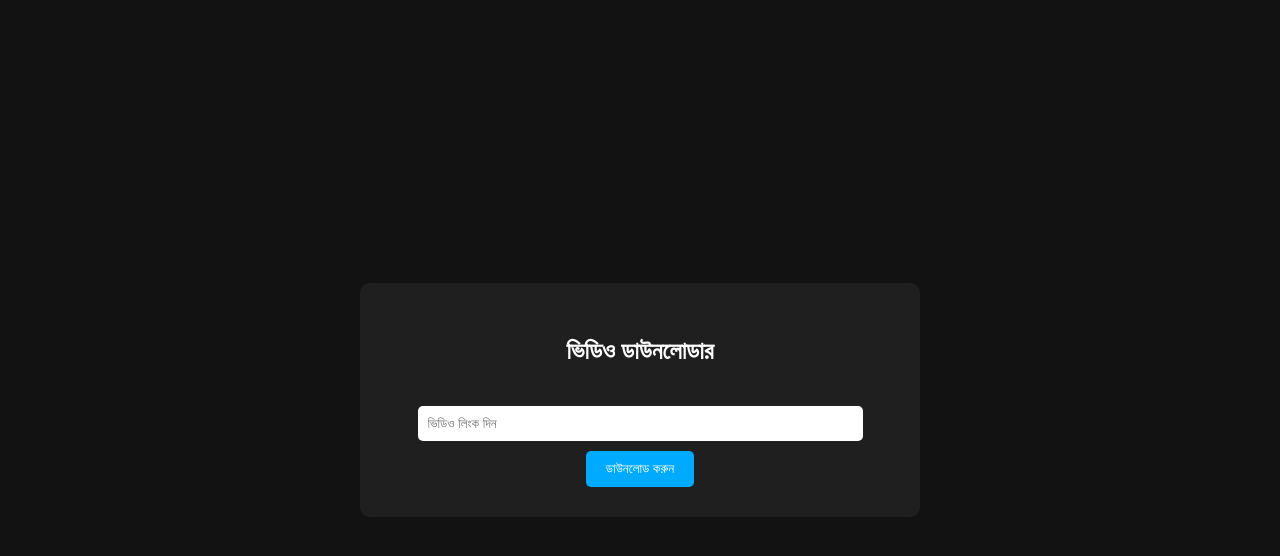
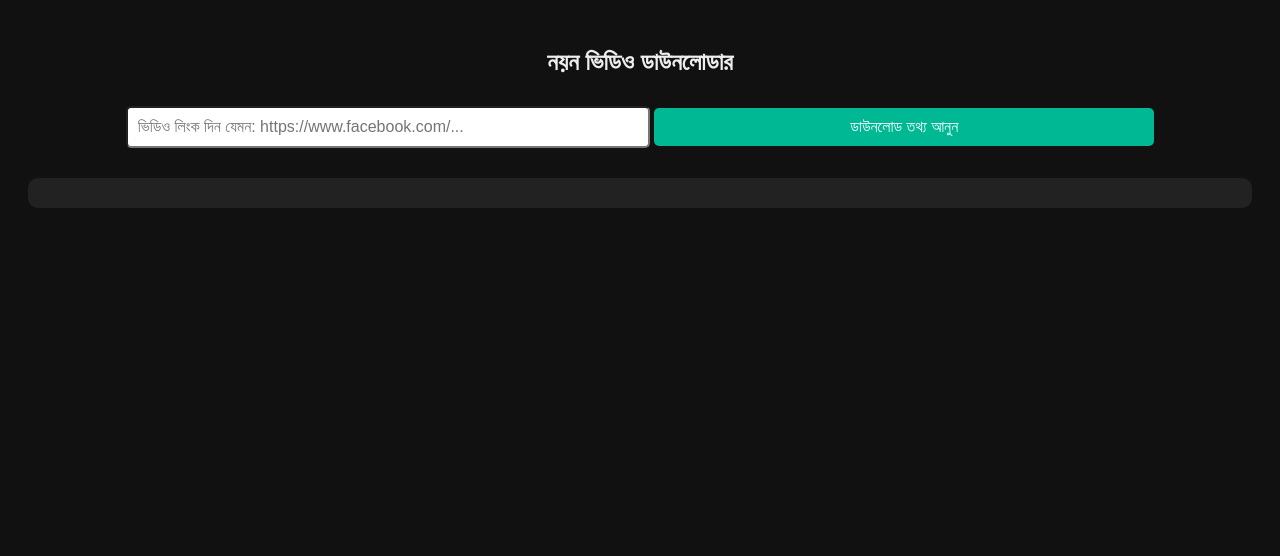
Before and after one commit to sm-soad00/Soad-video-downloader-, a plain HTML site: page index.html in a window 1280 px wide. Drawn offline with Linux system fonts and the light colour scheme.

Commit message:
Update index.html

```diff
--- a/index.html
+++ b/index.html
@@ -2,97 +2,75 @@
 <html lang="bn">
 <head>
   <meta charset="UTF-8">
-  <title>ভিডিও ডাউনলোডার</title>
+  <title>নয়ন ভিডিও ডাউনলোডার</title>
   <style>
     body {
-      background-color: #121212;
-      color: #ffffff;
-      font-family: 'Segoe UI', sans-serif;
-      display: flex;
-      justify-content: center;
-      align-items: center;
-      height: 100vh;
-      margin: 0;
+      background: #111;
+      color: #eee;
+      font-family: Arial;
+      text-align: center;
+      padding: 20px;
     }
-
-    .container {
-      text-align: center;
-      background: #1f1f1f;
-      padding: 30px;
-      border-radius: 10px;
+    input, button {
+      padding: 10px;
+      font-size: 16px;
       width: 90%;
       max-width: 500px;
+      margin: 10px auto;
+      border-radius: 5px;
     }
-
-    input {
-      width: 85%;
-      padding: 10px;
-      margin-top: 20px;
-      border-radius: 5px;
-      border: none;
-      outline: none;
-    }
-
     button {
-      padding: 10px 20px;
-      margin-top: 10px;
-      background-color: #00aaff;
+      background: #00b894;
       color: white;
       border: none;
-      border-radius: 5px;
-      cursor: pointer;
     }
-
-    #result a {
-      display: block;
-      margin: 10px 0;
-      color: #00ff99;
-      text-decoration: underline;
+    .result {
+      margin-top: 20px;
+      background: #222;
+      padding: 15px;
+      border-radius: 10px;
+    }
+    a {
+      color: #00cec9;
     }
   </style>
 </head>
 <body>
-  <div class="container">
-    <h2>ভিডিও ডাউনলোডার</h2>
-    <form id="downloadForm">
-      <input type="url" id="videoUrl" placeholder="ভিডিও লিংক দিন" required>
-      <br>
-      <button type="submit">ডাউনলোড করুন</button>
-    </form>
-    <div id="result"></div>
-  </div>
+  <h2>নয়ন ভিডিও ডাউনলোডার</h2>
+  <input type="text" id="videoUrl" placeholder="ভিডিও লিংক দিন যেমন: https://www.facebook.com/...">
+  <button onclick="downloadVideo()">ডাউনলোড তথ্য আনুন</button>
+
+  <div class="result" id="result"></div>
 
   <script>
-    document.getElementById('downloadForm').addEventListener('submit', async function (e) {
-      e.preventDefault();
-      const url = document.getElementById('videoUrl').value;
+    async function downloadVideo() {
+      const url = document.getElementById('videoUrl').value.trim();
       const resultDiv = document.getElementById('result');
+      if (!url) return resultDiv.innerHTML = 'দয়া করে ভিডিও লিংক দিন।';
+
       resultDiv.innerHTML = 'লোড হচ্ছে...';
 
+      const proxy = 'https://corsproxy.io/?';
+      const api = `https://nayan-video-downloader.vercel.app/alldown?url=${encodeURIComponent(url)}`;
+
       try {
-        const response = await fetch(`https://nayan-video-downloader.vercel.app/alldown?url=${encodeURIComponent(url)}`, {
-          method: 'GET',
-          headers: {
-            'Content-Type': 'application/json'
-          }
-        });
-
+        const response = await fetch(proxy + api);
         const data = await response.json();
 
-        if (data?.result?.length > 0) {
-          let html = '<h3>ডাউনলোড লিংক:</h3>';
-          data.result.forEach(video => {
-            html += `<a href="${video.url}" target="_blank">${video.quality || 'ভিডিও'}</a>`;
-          });
-          resultDiv.innerHTML = html;
+        if (data.success && data.data && data.data.video) {
+          resultDiv.innerHTML = `
+            <h3>${data.data.title || 'ভিডিও'}</h3>
+            <img src="${data.data.thumbnail}" width="200"><br><br>
+            <a href="${data.data.video}" download target="_blank">ডাউনলোড করুন</a>
+          `;
         } else {
-          resultDiv.innerHTML = 'কোনো ডাউনলোড লিংক পাওয়া যায়নি। ভিডিওটি প্রাইভেট বা ভুল লিংক হতে পারে।';
+          resultDiv.innerHTML = 'ভিডিও ডাউনলোড লিংক পাওয়া যায়নি!';
         }
       } catch (err) {
+        resultDiv.innerHTML = 'ত্রুটি হয়েছে! ভিডিও লিংক বা সার্ভার চেক করুন।';
         console.error(err);
-        resultDiv.innerHTML = 'ডাউনলোডে সমস্যা হয়েছে। লিংক ঠিক আছে কি না যাচাই করুন।';
       }
-    });
+    }
   </script>
 </body>
 </html>
```
